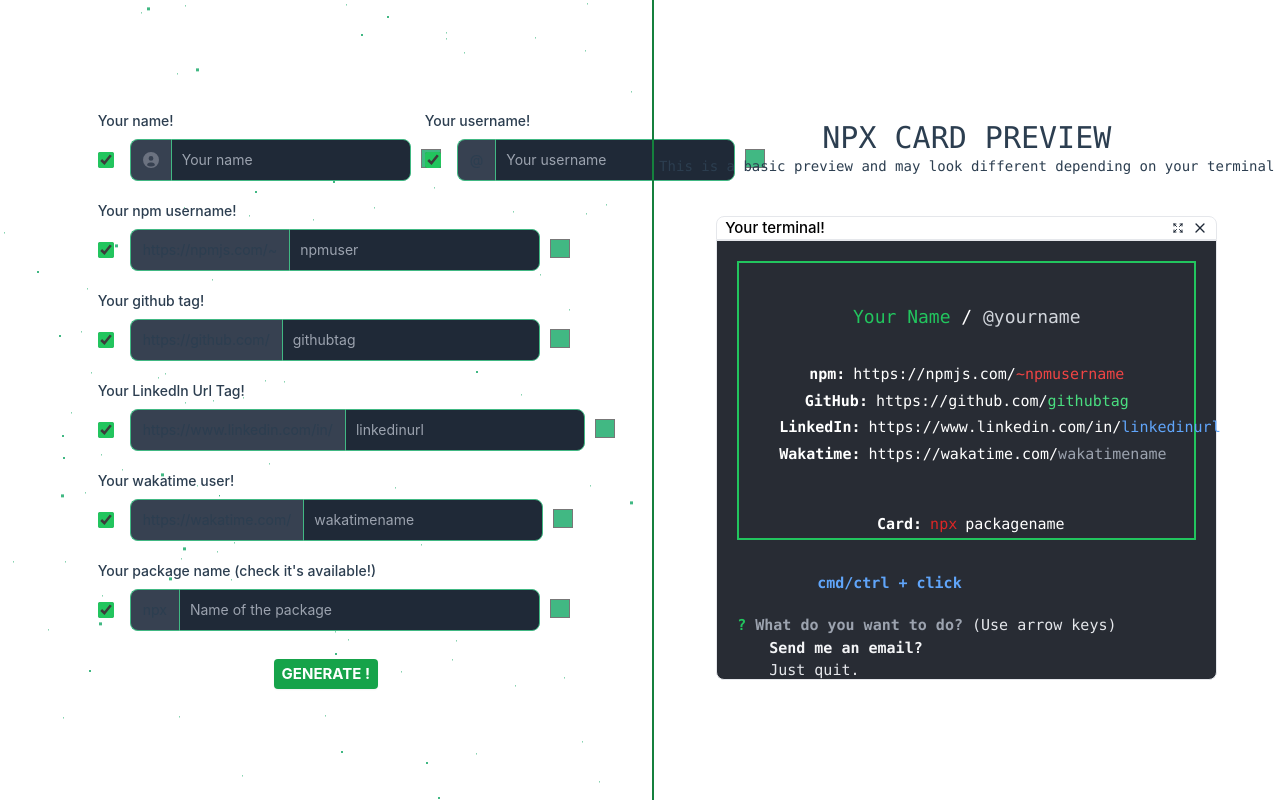
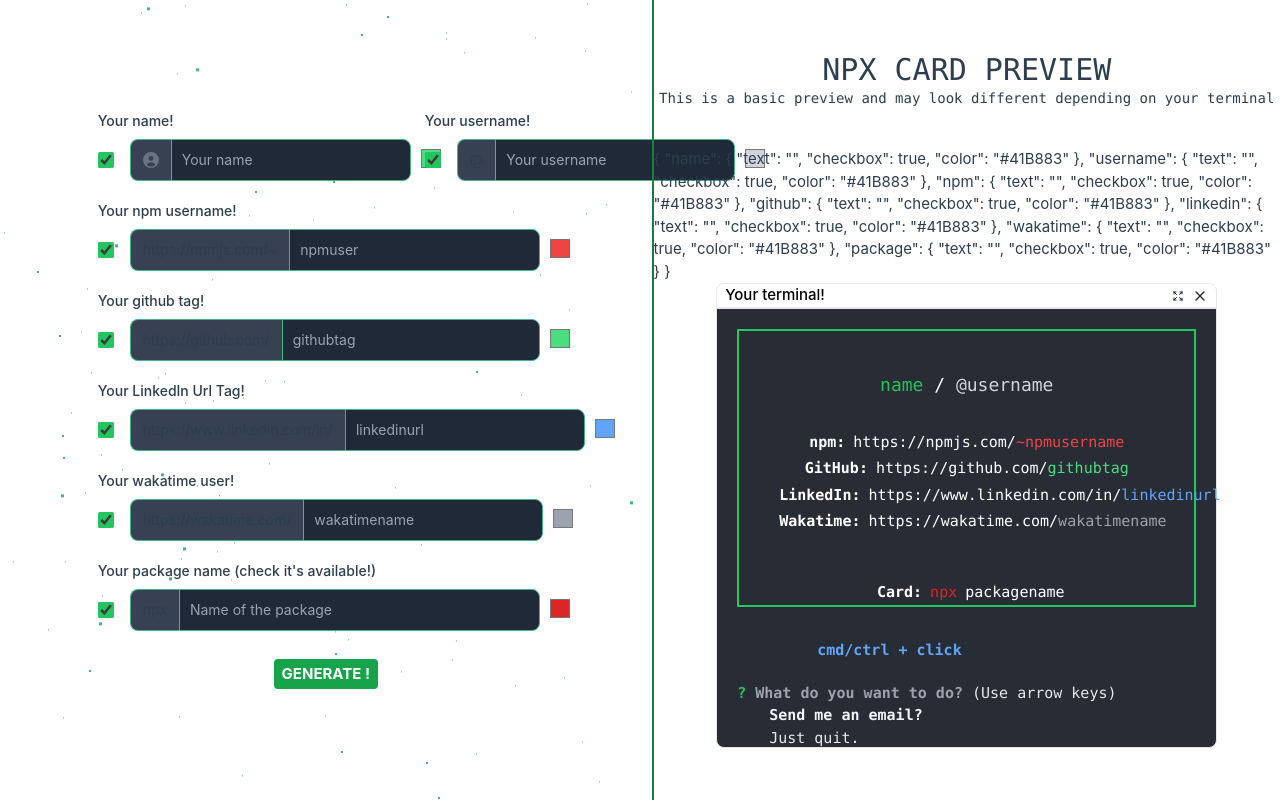
Before and after one commit to GarriguesN/npmcards-generator, a Vue app: page / in a window 1280 px wide. Built offline with nearby package versions, Linux system fonts and the light colour scheme.

Commit message:
"Refactored components to use Vue 3 composition API, added v-model and emit functionality to Input and ColorPicker components, and updated Form and Preview components to use new props and emit events."

```diff
--- a/src/components/ColorPicker.vue
+++ b/src/components/ColorPicker.vue
@@ -1,25 +1,32 @@
+<!-- ColorPicker.vue -->
 <script setup>
-import { defineProps } from 'vue';
+import { defineProps, defineEmits } from 'vue';
 
 const props = defineProps({
     label: {
         type: String,
         default: "Choose a color"
+    },
+    modelValue: {
+        type: String,
+        default: "#41B883"
     }
 });
+
+const emit = defineEmits(['update:modelValue']);
+
+const handleChange = (event) => {
+    emit('update:modelValue', event.target.value);
+};
 </script>
-
 
 <template>
     <label>
         <input
             type="color"
             class="bg-transparent outline-none w-[400%]"
-            value="#41B883"
+            :value="modelValue"
+            @input="handleChange"
         >
     </label>
 </template>
-
-<style>
-
-</style>
--- a/src/components/Form.vue
+++ b/src/components/Form.vue
@@ -1,36 +1,72 @@
 <script setup>
-import { ref } from 'vue';
-import Input from "@/components/Input.vue"
-import Button from "@/components/Button.vue"
+import { ref, watch, defineEmits, defineProps } from 'vue';
+import Input from "@/components/Input.vue";
+import Button from "@/components/Button.vue";
+
+const formData = ref({
+  name: {
+    text: '',
+    checkbox: true,
+    color: '#4ADE80'
+  },
+  username: {
+    text: '',
+    checkbox: true,
+    color: '#D1D5DB'
+  },
+  npm: {
+    text: '',
+    checkbox: true,
+    color: '#EF4444'
+  },
+  github: {
+    text: '',
+    checkbox: true,
+    color: '#4ADE80'
+  },
+  linkedin: {
+    text: '',
+    checkbox: true,
+    color: '#60A5FA'
+  },
+  wakatime: {
+    text: '',
+    checkbox: true,
+    color: '#9CA3AF'
+  },
+  package: {
+    text: '',
+    checkbox: true,
+    color: '#DC2626'
+  }
+});
+
+const emit = defineEmits(['update:formData']);
+
+watch(formData, (newFormData) => {
+  emit('update:formData', { ...newFormData });
+}, { deep: true });
 
 const handleSubmit = (event) => {
   event.preventDefault();
-  // Form logic
   console.log('Send it!');
 };
 </script>
 
-
 <template>
   <form class="w-[70%] space-y-5" @submit="handleSubmit">
     <div class="flex justify-between">
-      <Input ids="nameInput" idCheckbox="nameCheckbox" label="Your name!" info="name" placeholder="Your name" />
-      <Input ids="usernameInput" idCheckbox="usernameCheckbox" label="Your username!" info="@" placeholder="Your username" />
+      <Input v-model="formData.name" ids="nameInput" idCheckbox="nameCheckbox" label="Your name!" info="name" placeholder="Your name" :colorPicker="'#4ADE80'"/>
+      <Input v-model="formData.username" ids="usernameInput" idCheckbox="usernameCheckbox" label="Your username!" info="@" placeholder="Your username" :colorPicker="'#D1D5DB'" />
     </div>
-    <Input ids="npmInput" idCheckbox="npmCheckbox" label="Your npm username!" info="https://npmjs.com/~" placeholder="npmuser" />
-    <Input ids="githubInput" idCheckbox="githubCheckbox" label="Your github tag!" info="https://github.com/" placeholder="githubtag" />
-    <Input ids="linkedinInput" idCheckbox="linkedinCheckbox" label="Your LinkedIn Url Tag!" info="https://www.linkedin.com/in/" placeholder="linkedinurl" />
-    <Input ids="wakatimeInput" idCheckbox="wakatimeCheckbox" label="Your wakatime user!" info="https://wakatime.com/" placeholder="wakatimename" />
-    <Input ids="cardInput" idCheckbox="cardCheckbox" label="Your package name (check it's available!)" info="npx" placeholder="Name of the package" />
+    <Input v-model="formData.npm" ids="npmInput" idCheckbox="npmCheckbox" label="Your npm username!" info="https://npmjs.com/~" placeholder="npmuser" :colorPicker="'#EF4444'" />
+    <Input v-model="formData.github" ids="githubInput" idCheckbox="githubCheckbox" label="Your github tag!" info="https://github.com/" placeholder="githubtag" :colorPicker="'#4ADE80'" />
+    <Input v-model="formData.linkedin" ids="linkedinInput" idCheckbox="linkedinCheckbox" label="Your LinkedIn Url Tag!" info="https://www.linkedin.com/in/" placeholder="linkedinurl" :colorPicker="'#60A5FA'" />
+    <Input v-model="formData.wakatime" ids="wakatimeInput" idCheckbox="wakatimeCheckbox" label="Your wakatime user!" info="https://wakatime.com/" placeholder="wakatimename" :colorPicker="'#9CA3AF'" />
+    <Input v-model="formData.package" ids="cardInput" idCheckbox="cardCheckbox" label="Your package name (check it's available!)" info="npx" placeholder="Name of the package" :colorPicker="'#DC2626'" />
 
     <div class="flex justify-center pt-2">
       <Button :type="'submit'" label="GENERATE !" />
     </div>
-
-
   </form>
 </template>
-
-
-
-<style></style>
--- a/src/components/Input.vue
+++ b/src/components/Input.vue
@@ -1,7 +1,6 @@
-
 <script setup>
-import ColorPicker from "@/components/ColorPicker.vue"
-
+import { ref, defineProps, defineEmits, watch } from 'vue';
+import ColorPicker from "@/components/ColorPicker.vue";
 
 const props = defineProps({
   label: {
@@ -23,8 +22,37 @@ import ColorPicker from "@/components/ColorPicker.vue"
   placeholder: {
     type: String,
     required: true
+  },
+  modelValue: {
+    type: Object,
+    required: true
+  },
+  colorPicker: {
+    type: String,
+    default: '#41B883'
   }
 });
+
+const emit = defineEmits(['update:modelValue']);
+
+const checkboxValue = ref(true);
+const colorValue = ref(props.colorPicker);
+
+watch([checkboxValue, colorValue], () => {
+  emit('update:modelValue', {
+    text: props.modelValue.text,
+    checkbox: checkboxValue.value,
+    color: colorValue.value
+  });
+});
+
+const handleInput = (event) => {
+  emit('update:modelValue', {
+    text: event.target.value,
+    checkbox: checkboxValue.value,
+    color: colorValue.value
+  });
+};
 </script>
 
 <template>
@@ -32,12 +60,17 @@ import ColorPicker from "@/components/ColorPicker.vue"
     <label :for="ids" class="block mb-2 text-sm font-medium">{{label}}</label>
     <div class="flex">
       <div class="flex items-center me-4">
-          <input checked :id="idCheckbox" type="checkbox" value=""
-            class="w-4 h-4 accent-green-500 text-green-600 bg-gray-100 border-gray-300 rounded focus:ring-green-500 dark:focus:ring-green-600 dark:ring-offset-gray-800 focus:ring-2 dark:bg-gray-700 dark:border-gray-600">
+        <input
+          v-model="checkboxValue"
+          :id="idCheckbox"
+          type="checkbox"
+          class="w-4 h-4 accent-green-500 text-green-600 bg-gray-100 border-gray-300 rounded focus:ring-green-500 dark:focus:ring-green-600 dark:ring-offset-gray-800 focus:ring-2 dark:bg-gray-700 dark:border-gray-600"
+        >
       </div>
       <span
-          class="inline-flex items-center px-3 text-sm bg-gray-700 rounded-s-lg border-t border-l border-b border-[#41B883] ">
-          <div v-if="info == 'name'">
+        class="inline-flex items-center px-3 text-sm bg-gray-700 rounded-s-lg border-t border-l border-b border-[#41B883]"
+      >
+        <div v-if="info === 'name'">
           <svg class="w-4 h-4 text-gray-500 dark:text-gray-400" aria-hidden="true" xmlns="http://www.w3.org/2000/svg"
             fill="currentColor" viewBox="0 0 20 20">
             <path
@@ -48,17 +81,20 @@ import ColorPicker from "@/components/ColorPicker.vue"
           {{info}}
         </div>
       </span>
-        <input type="text" :id="ids"
-          class="rounded-none rounded-e-lg text-gray-700 border border-[#41B883] caret-[#41B883] focus:border-[#41B883] focus:ring-[#41B883] bg-gray-800 flex-1 text-sm p-2.5"
-          :placeholder="placeholder">
+      <input
+        type="text"
+        :id="ids"
+        :value="props.modelValue.text"
+        @input="handleInput"
+        class="rounded-none rounded-e-lg text-gray-200 border border-[#41B883] caret-[#41B883] focus:border-[#41B883] focus:ring-[#41B883] bg-gray-800 flex-1 text-sm p-2.5"
+        :placeholder="placeholder"
+      >
       <div class="flex items-center ml-2">
-          <ColorPicker></ColorPicker>
+        <ColorPicker v-model="colorValue"></ColorPicker>
       </div>
     </div>
   </div>
 </template>
 
-
 <style scoped>
-
 </style>
--- a/src/components/Preview.vue
+++ b/src/components/Preview.vue
@@ -1,8 +1,18 @@
+<script setup>
+import { defineProps } from 'vue';
+
+const props = defineProps({
+  formData: Object
+});
+
+
+</script>
+
 <template>
+    {{formData}}
     <div class="border w-[80%] flex justify-between items-center rounded-t-lg bg-white text-black font-medium pr-">
         <p class="pl-2 font-medium flex items-center">Your terminal!</p>
         <div class="flex space-x-2 items-center pr-2">
-
             <svg class="w-3 h-3 text-gray-800 hover:rounded-full hover:bg-blue-500 hover:p-0.5 hover:text-white cursor-pointer" aria-hidden="true" xmlns="http://www.w3.org/2000/svg" width="24" height="24" fill="none" viewBox="0 0 24 24">
                 <path stroke="currentColor" stroke-linecap="round" stroke-linejoin="round" stroke-width="2" d="M8 4H4m0 0v4m0-4 5 5m7-5h4m0 0v4m0-4-5 5M8 20H4m0 0v-4m0 4 5-5m7 5h4m0 0v-4m0 4-5-5"/>
             </svg>
@@ -14,23 +24,23 @@
 
      <div class="p-5 w-[80%] h-[55%] text-center bg-[#282C34] border text-white rounded-b-lg font-mono">
         <div class="p-10 border-green-500 border-2 h-[70%]">
-            <h1 class="text-lg font-medium"><span class="font-medium text-green-500">Your Name</span> / <span class="font-medium text-gray-300">@yourname</span></h1>
+            <h1 class="text-lg font-medium"><span class="font-medium text-green-500">{{formData.name.text ? formData.name.text : "name"}}</span> / <span class="font-medium text-gray-300">@{{formData.username.text ? formData.username.text : "username"}}</span></h1>
             <ul class="mt-8 space-y-1">
                 <li>
-                    <p><strong class="mr-2">npm:</strong><span class="hover:cursor-pointer hover:underline">https://npmjs.com/<span class="text-red-500">~npmusername</span></span></p>
+                    <p><strong class="mr-2">npm:</strong><span class="hover:cursor-pointer hover:underline">https://npmjs.com/<span class="text-red-500">~{{formData.npm.text ? formData.npm.text : "npmusername"}}</span></span></p>
                 </li>
                 <li>
-                    <p><strong class="mr-2">GitHub:</strong><span class="hover:cursor-pointer hover:underline">https://github.com/<span class="text-green-400">githubtag</span></span></p>
+                    <p><strong class="mr-2">GitHub:</strong><span class="hover:cursor-pointer hover:underline">https://github.com/<span class="text-green-400">{{formData.github.text ? formData.github.text : "githubtag"}}</span></span></p>
                 </li>
                 <li>
-                    <p><strong class="mr-2">LinkedIn:</strong><span class="hover:cursor-pointer hover:underline">https://www.linkedin.com/in/<span class="text-blue-400">linkedinurl</span></span></p>
+                    <p><strong class="mr-2">LinkedIn:</strong><span class="hover:cursor-pointer hover:underline">https://www.linkedin.com/in/<span class="text-blue-400">{{formData.linkedin.text ? formData.linkedin.text : "linkedinurl"}}</span></span></p>
                 </li>
                 <li>
-                    <p><strong class="mr-2">Wakatime:</strong><span class="hover:cursor-pointer hover:underline">https://wakatime.com/<span class="text-gray-400">wakatimename</span></span></p>
+                    <p><strong class="mr-2">Wakatime:</strong><span class="hover:cursor-pointer hover:underline">https://wakatime.com/<span class="text-gray-400">{{formData.wakatime.text ? formData.wakatime.text : "wakatimename"}}</span></span></p>
                 </li>
             </ul>
 
-            <p class="mt-12"><strong class="m-2">Card:</strong><span class="text-red-600">npx</span><span class="ml-2 ">packagename</span></p>
+            <p class="mt-12"><strong class="m-2">Card:</strong><span class="text-red-600">npx</span><span class="ml-2 ">{{formData.package.text ? formData.package.text : "packagename"}}</span></p>
         </div>
 
         <div class="flex mt-8 ml-20">
--- a/src/views/HomeView.vue
+++ b/src/views/HomeView.vue
@@ -1,22 +1,63 @@
 <script setup>
-  import Form from "@/components/Form.vue"
-  import StarsBackground from "@/components/StarsBackground.vue"
-  import Preview from "@/components/Preview.vue"
+import { ref } from 'vue';
+import Form from "@/components/Form.vue";
+import StarsBackground from "@/components/StarsBackground.vue";
+import Preview from "@/components/Preview.vue";
+
+const formData = ref({
+  name: {
+    text: '',
+    checkbox: true,
+    color: '#41B883'
+  },
+  username: {
+    text: '',
+    checkbox: true,
+    color: '#41B883'
+  },
+  npm: {
+    text: '',
+    checkbox: true,
+    color: '#41B883'
+  },
+  github: {
+    text: '',
+    checkbox: true,
+    color: '#41B883'
+  },
+  linkedin: {
+    text: '',
+    checkbox: true,
+    color: '#41B883'
+  },
+  wakatime: {
+    text: '',
+    checkbox: true,
+    color: '#41B883'
+  },
+  package: {
+    text: '',
+    checkbox: true,
+    color: '#41B883'
+  }
+});
+
+const updateFormData = (data) => {
+  formData.value = data;
+};
 </script>
 
 <template>
   <div id="content" class="flex-grow flex h-full">
     <div id="col1" class="flex flex-1 justify-center items-center">
       <StarsBackground/>
-      <Form></Form>
+      <Form @update:formData="updateFormData"></Form>
     </div>
-
 
     <div id="col2" class="flex flex-col flex-1 border-l-2 w-full justify-center items-center align-middle border-green-700">
       <h1 class=" text-3xl font-mono ">NPX CARD PREVIEW</h1>
       <p class="mb-10 text-sm font-mono">This is a basic preview and may look different depending on your terminal</p>
-    <Preview></Preview>
+      <Preview :formData="formData"></Preview>
     </div>
   </div>
-
 </template>
```
Lines whose indentation alone changed are shown as unchanged.
